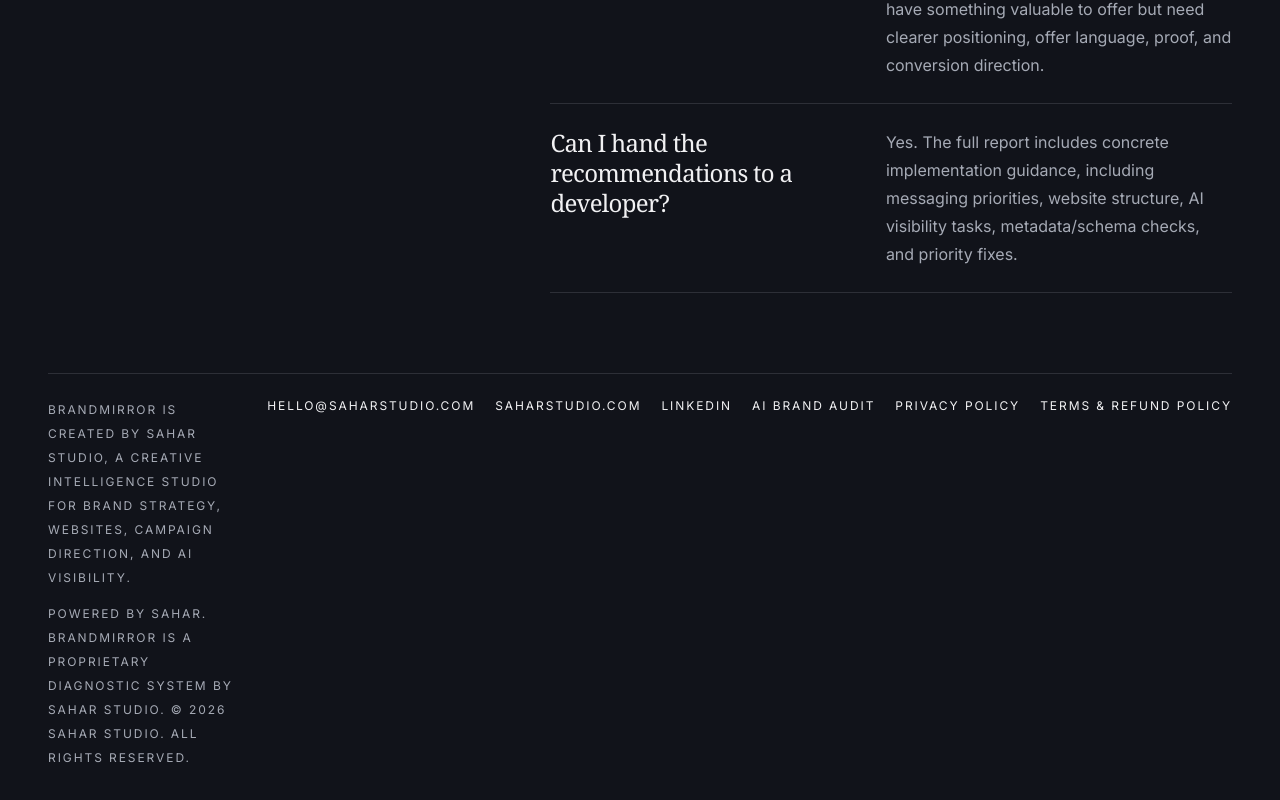
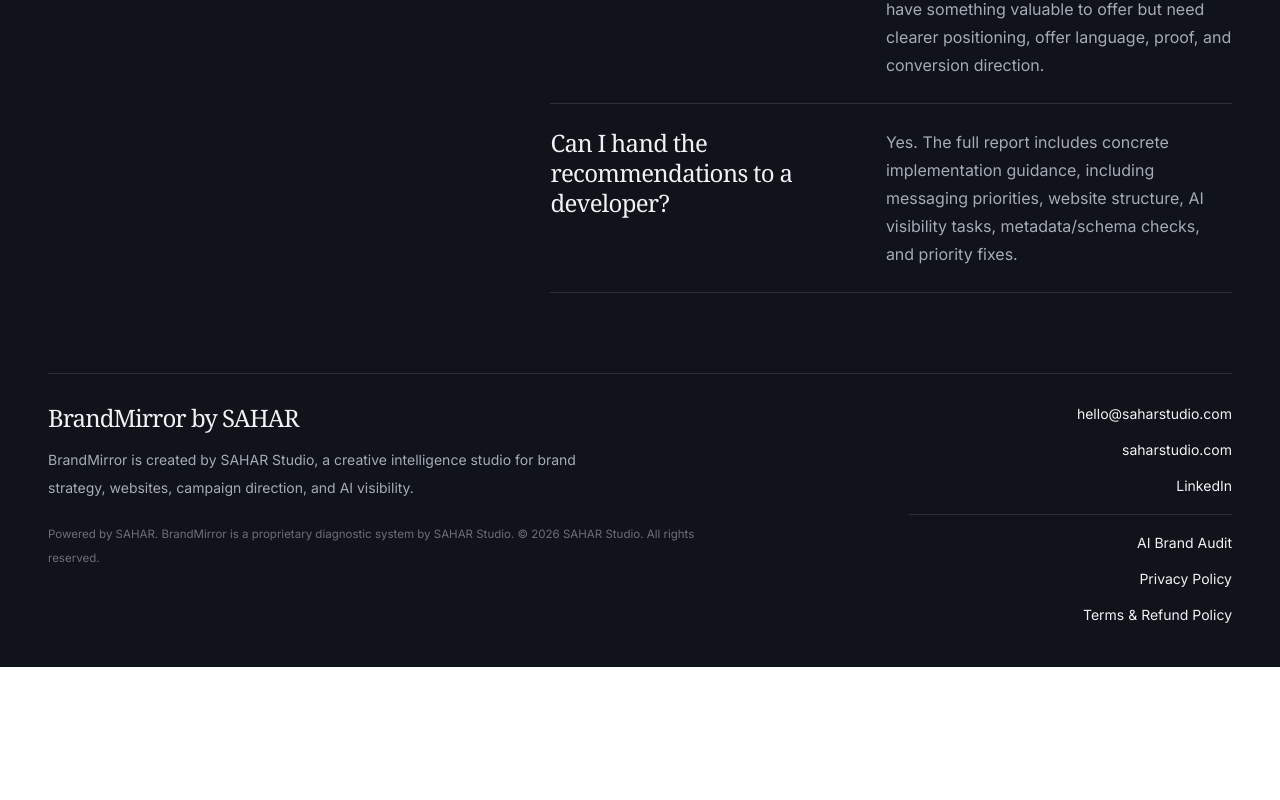
Before and after one commit to marinadabrytskaya/brand-mirror, a Next.js app: page / in a window 1280 px wide. Shown: the part 4679-5479 px from the top of the page. After the commit the page ends 5346 px from the top, so only its background shows below. Built offline with nearby package versions, Linux system fonts and the light colour scheme; no server answers.

Commit message:
Refine homepage footer layout

```diff
--- a/src/app/page.tsx
+++ b/src/app/page.tsx
@@ -522,12 +522,19 @@
       </section>
 
       <footer className="px-6 pb-10 sm:px-8 lg:px-12">
-        <div className="mx-auto grid max-w-7xl gap-5 border-t border-[color:var(--line)] pt-6 text-xs uppercase tracking-[0.16em] text-[color:var(--foreground-soft)] lg:grid-cols-[minmax(0,1fr)_auto] lg:items-start">
-          <div className="max-w-3xl space-y-3 leading-6">
-            <p>{copy.footerAbout}</p>
-            <p>{copy.legalLine}</p>
+        <div className="mx-auto grid max-w-7xl gap-8 border-t border-[color:var(--line)] pt-7 text-[color:var(--foreground-soft)] lg:grid-cols-[minmax(18rem,0.72fr)_minmax(18rem,0.28fr)] lg:items-start">
+          <div className="max-w-2xl">
+            <p className="font-serif text-2xl tracking-[-0.04em] text-[color:var(--foreground)]">
+              BrandMirror by SAHAR
+            </p>
+            <p className="mt-3 max-w-xl text-sm leading-7">
+              {copy.footerAbout}
+            </p>
+            <p className="mt-5 max-w-3xl text-[0.72rem] leading-6 text-[rgba(237,237,242,0.42)]">
+              {copy.legalLine}
+            </p>
           </div>
-          <div className="flex flex-wrap gap-x-5 gap-y-3 lg:justify-end">
+          <div className="grid gap-3 text-sm leading-6 sm:grid-cols-2 lg:grid-cols-1 lg:justify-items-end">
             <a
               href={`mailto:${CONTACT_EMAIL}`}
               className="text-[color:var(--foreground)] hover:text-[#6FE0C2]"
@@ -546,6 +553,7 @@
             >
               LinkedIn
             </a>
+            <span className="hidden h-px w-full bg-[color:var(--line)] sm:block lg:my-1" />
             <Link
               href={siteI18n.withLang("/ai-brand-audit", locale)}
               className="text-[color:var(--foreground)] hover:text-[#6FE0C2]"
```
